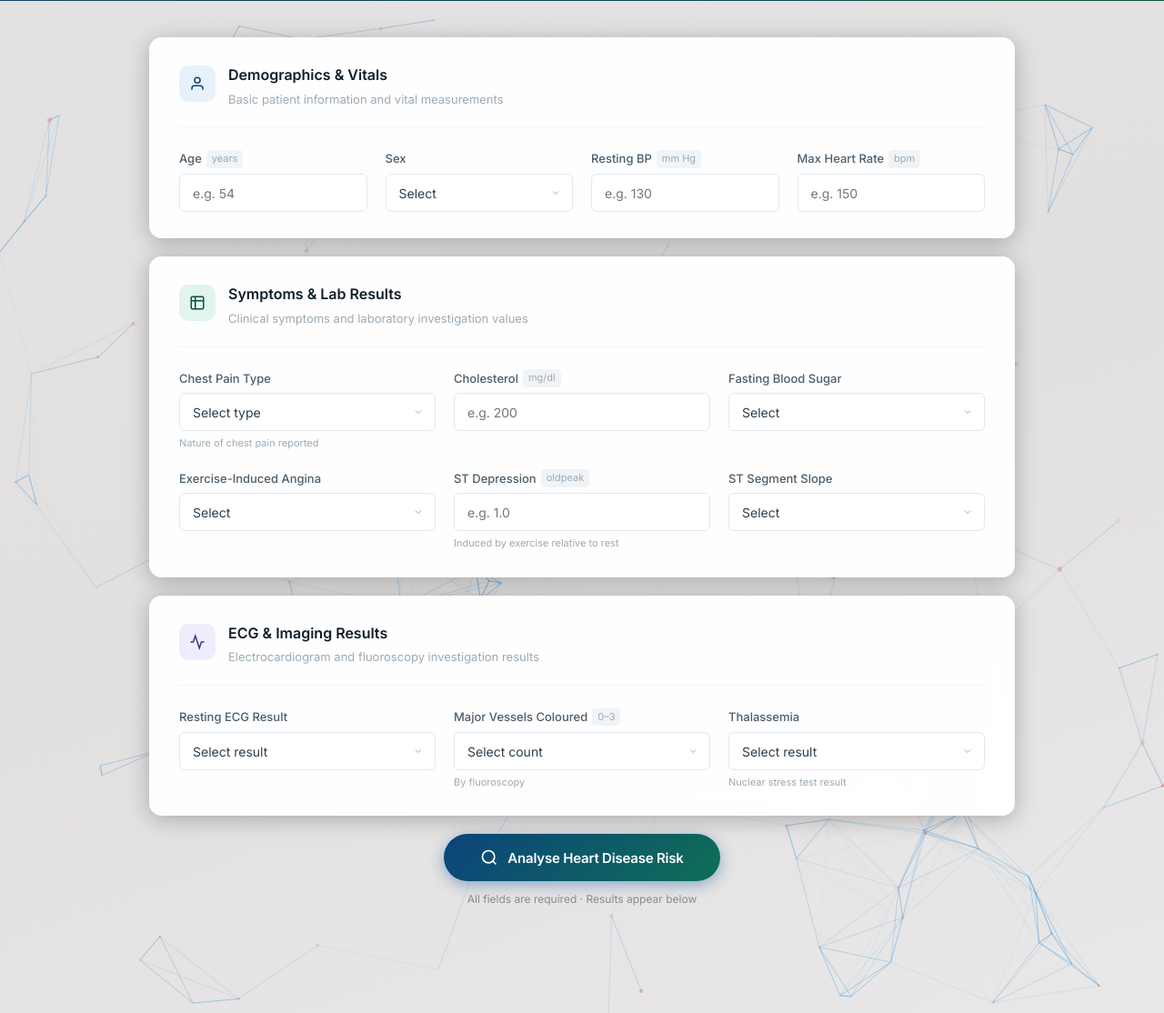
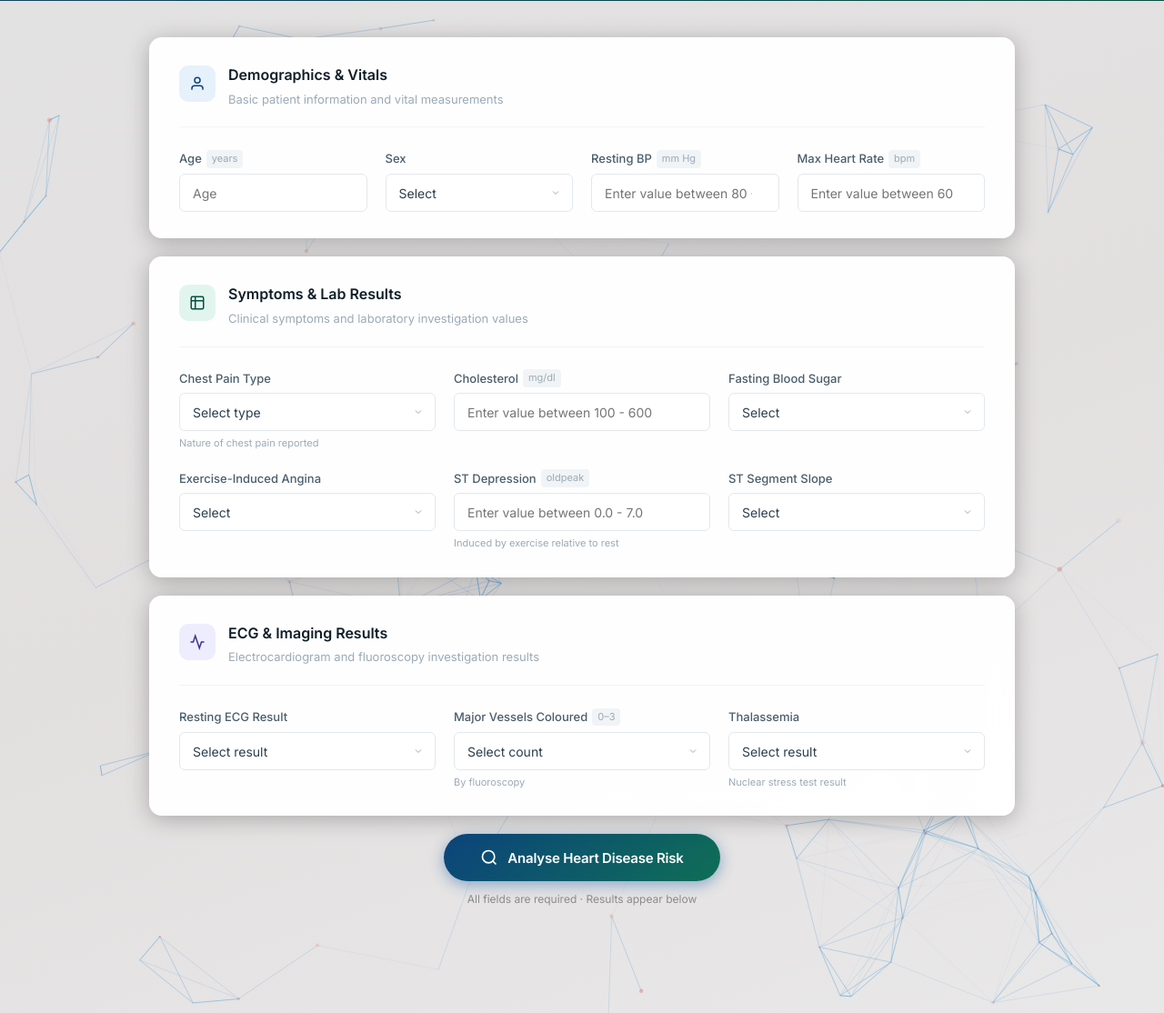
Before and after one commit to BawaErnestKwame/Heart_disease_prediction, a Flask app: page / in a window 1280 px wide. Shown: the part 538-1652 px from the top of the page at 91% size. Run offline with Flask 3, Linux system fonts and the light colour scheme; parts of the project's set-up code (start-up, migrations or seed data) failed here and were passed over.

Commit message:
style modification final final

```diff
--- a/app.py
+++ b/app.py
@@ -6,7 +6,7 @@ import os
 
 app = Flask(__name__)
 
-# ── Load model, scaler, and feature columns ───────────
+# Load model, scaler, and feature columns
 BASE_DIR = os.path.dirname(os.path.abspath(__file__))
 model    = joblib.load(os.path.join(BASE_DIR, 'heart_disease_model.pkl'))
 scaler   = joblib.load(os.path.join(BASE_DIR, 'scaler.pkl'))
@@ -37,7 +37,24 @@ def predict():
         ca       = float(data['ca'])
         thal     = float(data['thal'])
 
-        # ── Feature engineering (must match notebook) ────────────────────────
+        # ── Input validation
+        errors = []
+
+        if not (20 <= age <= 90):
+            errors.append("Age must be between 20 and 90")
+        if not (80 <= trestbps <= 220):
+            errors.append("Resting BP must be between 80 and 220")
+        if not (100 <= chol <= 600):
+            errors.append("Cholesterol must be between 100 and 600")
+        if not (60 <= thalach <= 220):
+            errors.append("Max Heart Rate must be between 60 and 220")
+        if not (0.0 <= oldpeak <= 7.0):
+            errors.append("ST Depression must be between 0.0 and 7.0")
+
+        if errors:
+            return jsonify({'error': ' | '.join(errors)}), 400
+
+        # ── Feature engineering
         age_group = 0 if age < 40 else (1 if age <= 55 else 2)
         high_chol = 1 if chol > 240 else 0
         hr_ratio  = thalach / (220 - age)
@@ -48,10 +65,10 @@ def predict():
             slope, ca, thal, age_group, high_chol, hr_ratio
         ]], columns=features)
 
-        # ── Scale continuous features ─────────────────────────────────────────
+        # ── Scale continuous features
         raw[CONTINUOUS] = scaler.transform(raw[CONTINUOUS])
 
-        # ── Predict ───────────────────────────────────────────────────────────
+        # ── Predict ──
         pred = model.predict(raw)[0]
         prob = model.predict_proba(raw)[0][1]
 
--- a/templates/index.html
+++ b/templates/index.html
@@ -93,7 +93,7 @@
           <div class="form-grid form-grid--4">
             <div class="field">
               <label class="label" for="age">Age <span class="unit">years</span></label>
-              <input class="input" type="number" id="age" name="age" min="20" max="90" placeholder="e.g. 54" required />
+              <input class="input" type="number" id="age" name="age" min="20" max="90" placeholder="Age" required />
             </div>
             <div class="field">
               <label class="label" for="sex">Sex</label>
@@ -105,11 +105,11 @@
             </div>
             <div class="field">
               <label class="label" for="trestbps">Resting BP <span class="unit">mm Hg</span></label>
-              <input class="input" type="number" id="trestbps" name="trestbps" min="80" max="220" placeholder="e.g. 130" required />
+              <input class="input" type="number" id="trestbps" name="trestbps" min="80" max="220" placeholder="Enter value between 80 - 220" required />
             </div>
             <div class="field">
               <label class="label" for="thalach">Max Heart Rate <span class="unit">bpm</span></label>
-              <input class="input" type="number" id="thalach" name="thalach" min="60" max="220" placeholder="e.g. 150" required />
+              <input class="input" type="number" id="thalach" name="thalach" min="60" max="220" placeholder="Enter value between 60 - 220" required />
             </div>
           </div>
         </div>
@@ -140,7 +140,7 @@
             </div>
             <div class="field">
               <label class="label" for="chol">Cholesterol <span class="unit">mg/dl</span></label>
-              <input class="input" type="number" id="chol" name="chol" min="100" max="600" placeholder="e.g. 200" required />
+              <input class="input" type="number" id="chol" name="chol" min="100" max="600" placeholder="Enter value between 100 - 600" required />
             </div>
             <div class="field">
               <label class="label" for="fbs">Fasting Blood Sugar</label>
@@ -160,7 +160,7 @@
             </div>
             <div class="field">
               <label class="label" for="oldpeak">ST Depression <span class="unit">oldpeak</span></label>
-              <input class="input" type="number" id="oldpeak" name="oldpeak" step="0.1" min="0" max="7" placeholder="e.g. 1.0" required />
+              <input class="input" type="number" id="oldpeak" name="oldpeak" step="0.1" min="0" max="7" placeholder="Enter value between 0.0 - 7.0" required />
               <span class="field-hint">Induced by exercise relative to rest</span>
             </div>
             <div class="field">
```
